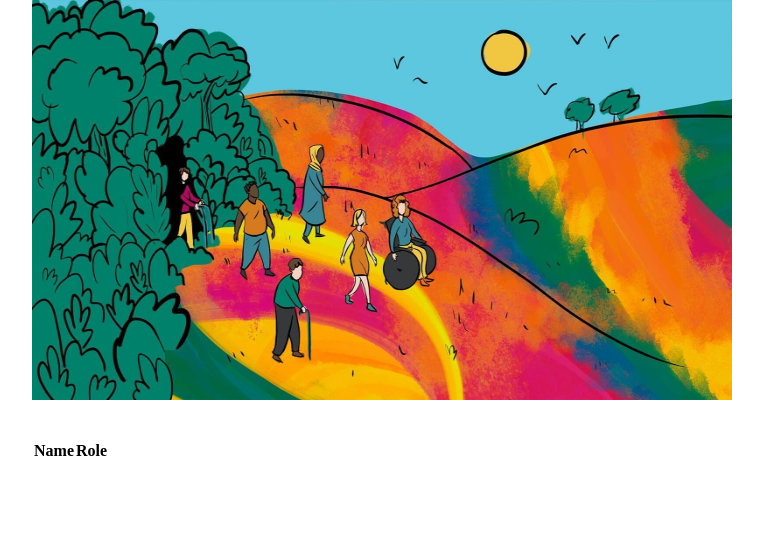
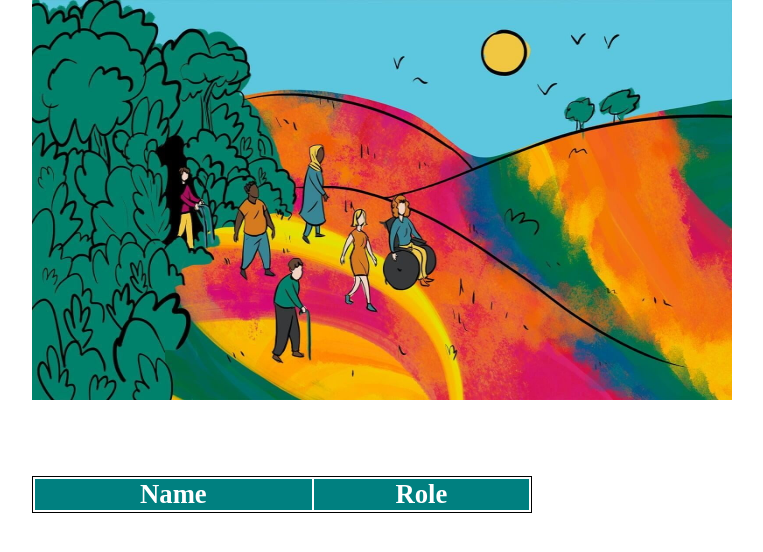
Before and after one commit to katiep28/eccoo-frontend-dev-test, a website: page views/page-backend.html in a window 1280 px wide. Shown: the whole page, without its empty margins (348-1111 px from the left). Drawn offline with nearby package versions, Linux system fonts and the light colour scheme; files that its build step writes are made by us from their sources; files whose address does not match are found by name.

Commit message:
Added CSS for table formatting

```diff
--- a/public/style.css
+++ b/public/style.css
@@ -26,20 +26,15 @@ nav ol > li {
 }
 
 .whitetext {
-  /* border: thick; */
   font-size: 20pt;
   color: white;
   background-color: teal;
   text-align: centre;
-  /* width:10px; */
-  /*height:50px; */
 }
 .whitetext input{
-  /* border: thick; */
   font-size: 20pt;
   width: 441px;
   color: black;
-  place-
 }
 
 .radio {
@@ -69,3 +64,20 @@ img {
   width: 700px;
   height: 400px;
 }
+
+/* Table formatting */
+table {
+  table-layout: auto;
+  width: 500px;
+}
+table, td {
+  border: 1px solid black;
+  font-size:25px;
+}
+th{
+  font-size: 20pt;
+  background-color: teal;
+  font-size: 20pt;
+  color: white;
+  text-align: centre;
+}
--- a/src/app.service.ts
+++ b/src/app.service.ts
@@ -13,6 +13,7 @@ export class AppService {
       },
       {
         name: 'Person 2',
+        role: 'Carer',
       }
     ]);
   }
--- a/views/page-backend.html
+++ b/views/page-backend.html
@@ -1,7 +1,9 @@
 {% extends 'page.html' %}
 
 {% block content %}
-  <table>
+<br>
+<br>
+<table>
   <thead>
     <tr>
       <th>Name</th>
```
